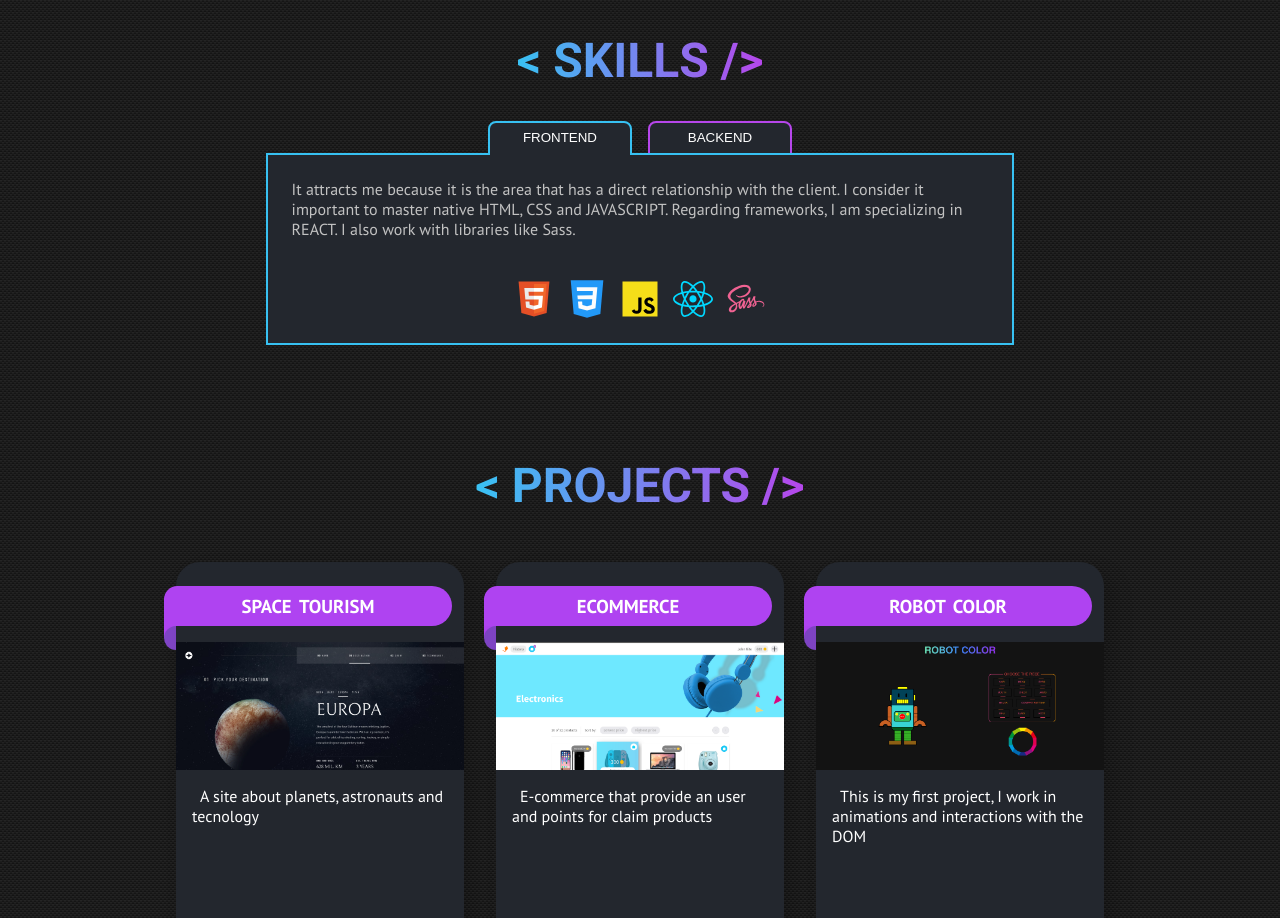
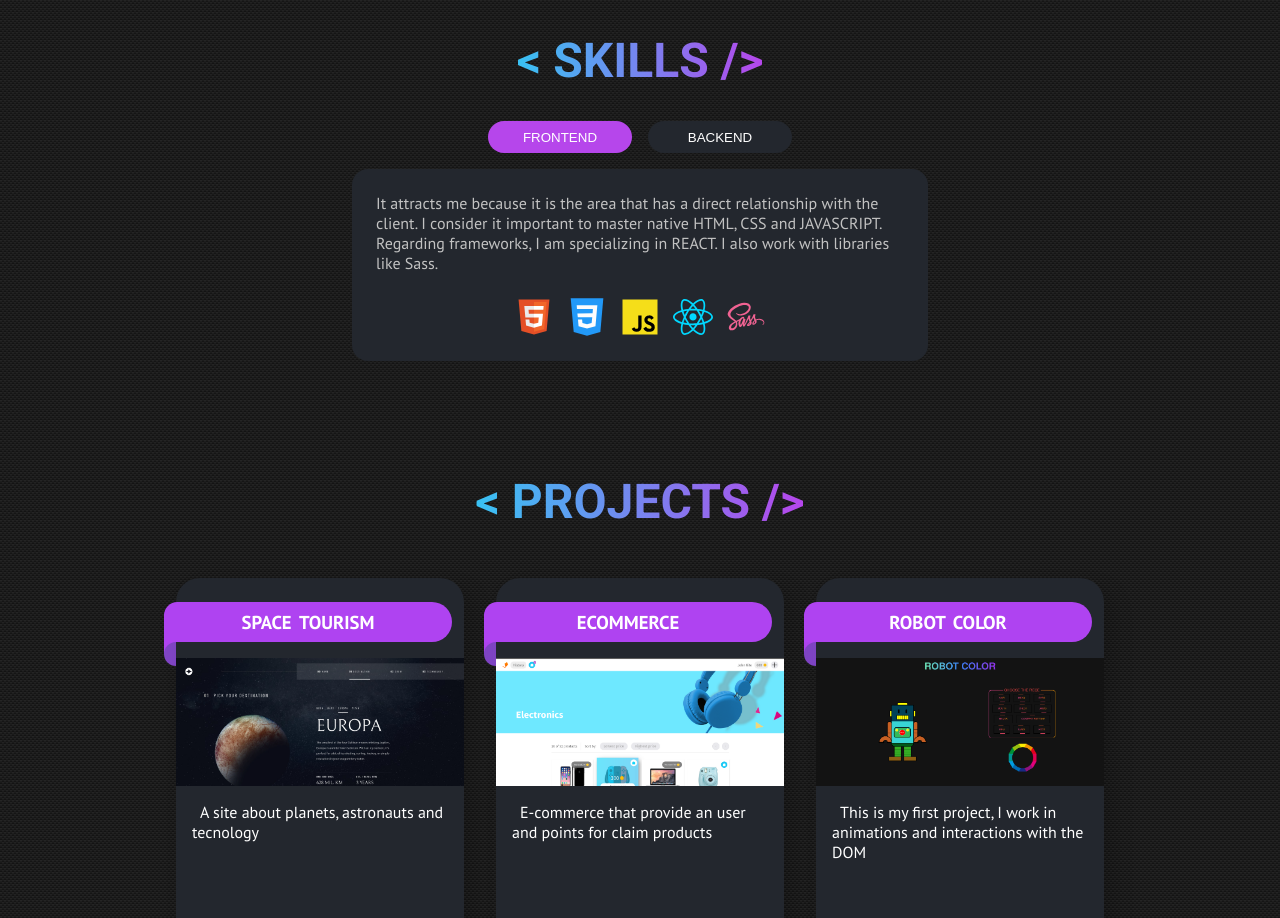
Before and after one commit to charly8888/portfolio, a React (Vite) app: page / in a window 1280 px wide. Shown: the part 880-1798 px from the top of the page. Built offline with nearby package versions, Linux system fonts and the light colour scheme.

Commit message:
update skills

```diff
--- a/src/components/4.ContainerCards/ContainerCards.tsx
+++ b/src/components/4.ContainerCards/ContainerCards.tsx
@@ -1,30 +1,13 @@
+import css from './app.module.scss'
 import { Card } from './components/Card'
-import css from './app.module.scss'
+import { projectsData } from './data'
 
 export const ContainerCards = () => {
   return (
     <section className={css.containerCards}>
-      <Card
-        title="Space Tourism"
-        siteURL="https://space-tourism-site-charly8888.netlify.app"
-        github="https://github.com/charly8888/space-tourism-website"
-        siteImage="/images/space-tourism.png"
-        description="A site about planets, astronauts and tecnology"
-      />
-      <Card
-        title="Ecommerce"
-        siteURL="https://e-comerce-challenge.netlify.app/"
-        github="https://github.com/charly8888/challenge_e-commerce"
-        siteImage="/images/ecommerce.png"
-        description="E-commerce that provide an user and points for claim products"
-      />
-      <Card
-        title="Robot Color"
-        siteURL="https://robot-color.netlify.app/"
-        github="https://github.com/charly8888/robot-colors"
-        siteImage="/images/robot.png"
-        description="This is my first project, I work in animations and interactions with the DOM"
-      />
+      {projectsData.map((project) => {
+        return <Card {...project} key={project.title} />
+      })}
     </section>
   )
 }
--- /dev/null
+++ b/src/components/4.ContainerCards/data.ts
@@ -0,0 +1,34 @@
+interface project {
+  title: string
+  siteURL: string
+  github: string
+  siteImage: string
+  description: string
+}
+type data = project[]
+
+export const projectsData: data = [
+  {
+    title: 'Space Tourism',
+    siteURL: 'https://space-tourism-site-charly8888.netlify.app',
+    github: 'https://github.com/charly8888/space-tourism-website',
+    siteImage: '/images/space-tourism.png',
+    description: 'A site about planets, astronauts and tecnology',
+  },
+  {
+    title: 'Ecommerce',
+    siteURL: 'https://e-comerce-challenge.netlify.app/',
+    github: 'https://github.com/charly8888/challenge_e-commerce',
+    siteImage: '/images/ecommerce.png',
+    description:
+      'E-commerce that provide an user and points for claim products',
+  },
+  {
+    title: 'Robot Color',
+    siteURL: 'https://robot-color.netlify.app/',
+    github: 'https://github.com/charly8888/robot-colors',
+    siteImage: '/images/robot.png',
+    description:
+      'This is my first project, I work in animations and interactions with the DOM',
+  },
+]
--- a/src/components/Skills/skills.module.scss
+++ b/src/components/Skills/skills.module.scss
@@ -1,10 +1,9 @@
-.containerSkills{
-  max-width: 52rem;
+.containerSkills {
+  max-width: 40rem;
   height: auto;
   margin: 0 auto;
-
 }
-.selectors{
+.selectors {
   width: 100%;
   display: flex;
   justify-content: center;
@@ -12,7 +11,7 @@
   width: 90%;
   margin: 0 auto;
 }
-.button{
+.button {
   color: #fff;
   cursor: pointer;
   width: 9rem;
@@ -20,53 +19,36 @@
   background-color: #23272e;
   height: 2rem;
   font-weight: 500;
-  border-radius: .5rem .5rem 0 0 ;
+  border-radius: 1rem ;
   text-transform: uppercase;
-  border: 2px solid var(--secondary-color) ;
-  &::after{
-    content: "";
-    position: absolute;
-    width: 100%;
-    height: 2px;
-    bottom: -2px;
-    left: -0.1%;
-    background-color: inherit;
-  }
+  border: none;
 }
-.content{
-  border: 2px solid var(--primary-color);
+.content {
   min-height: 12rem;
   width: 90%;
-  margin: 0 auto;
+  margin: 1rem auto 0;
   height: auto;
   background-color: #23272e;
   padding: 1.5rem;
+  border-radius: 1rem;
   display: flex;
   flex-direction: column;
   justify-content: space-between;
-   p{
+  p {
     color: #c2c2c2;
     margin-bottom: 1rem;
   }
 }
-.buttonActive{
-  border: 2px solid var(--primary-color);
-  &::after{
-    content: "";
-    position: absolute;
-    width: 100%;
-    height: 4px;
-    bottom: -4px;
-    left: -0.1%;
-    background-color: inherit;
-  }
+.buttonActive {
+  background-color: var(--secondary-color);
+
 }
-.containerImg{
+.containerImg {
   display: flex;
   align-items: center;
   justify-content: center;
-  gap: .8rem;
+  gap: 0.8rem;
 }
-.imgIcon{
+.imgIcon {
   width: 2.5rem;
 }
```
